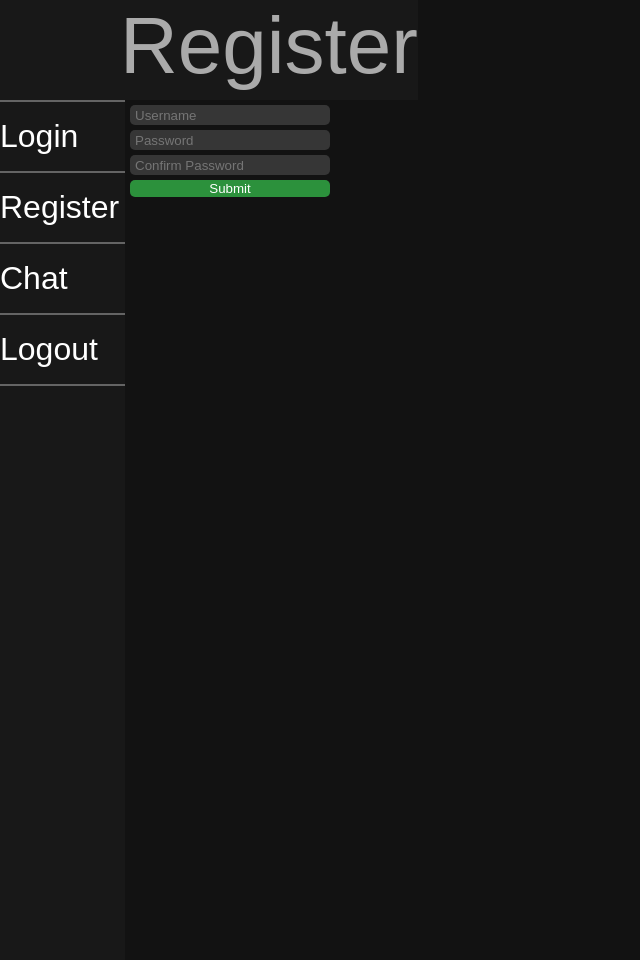
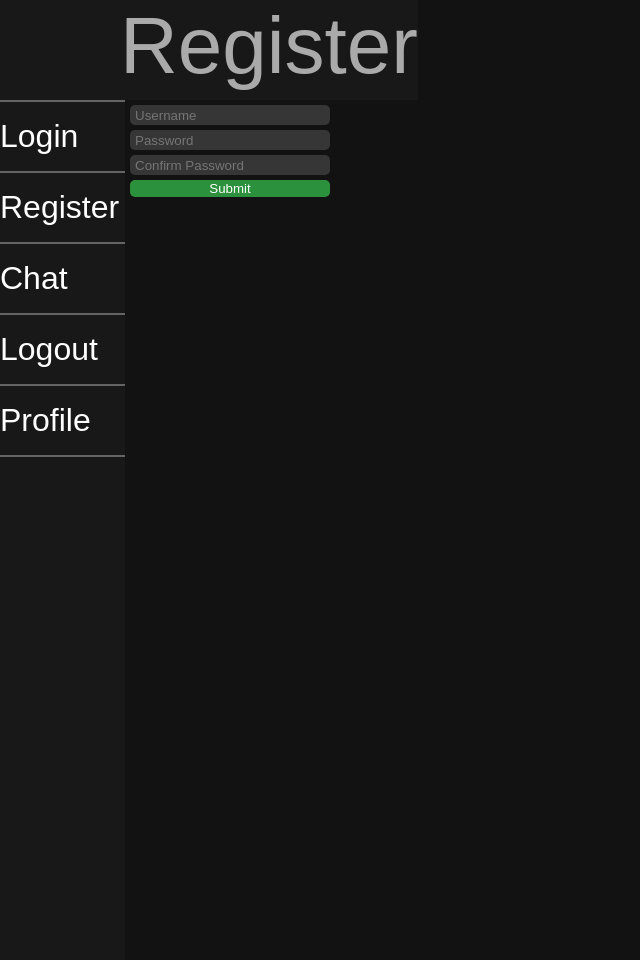
Before and after one commit to H-Stut/Chat-App, a Flask app: page /register in a window 1280 px wide. Shown: the whole page, without its empty margins (0-640 px from the left). Run offline with Flask 2, Linux system fonts and the light colour scheme.

Commit message:
Add files via upload

```diff
--- a/templates/chat.html
+++ b/templates/chat.html
@@ -36,6 +36,8 @@
     <div class="sepLine"></div>
     <p><a href="logout">Logout</a></p>
     <div class="sepLine"></div>
+    <p><a href="profile">Profile</a></p>
+    <div class="sepLine"></div>
 </div>
 <div class="IncorrectPass" id="error">
     <p>{{context}}</p>
--- a/templates/login.html
+++ b/templates/login.html
@@ -23,6 +23,8 @@
     <div class="sepLine"></div>
     <p><a href="logout">Logout</a></p>
     <div class="sepLine"></div>
+    <p><a href="profile">Profile</a></p>
+    <div class="sepLine"></div>
 </div>
 <div class="IncorrectPass">
     <p>{{context}}</p>
--- a/templates/message.html
+++ b/templates/message.html
@@ -16,7 +16,6 @@
             </form>
         </div>
         {% if admin %}
-        <div class="rem-wrap">
             <div class="remove-room" id="remove">
                 <form action="" method="POST">
                     <form action="" method="POST">
@@ -25,7 +24,6 @@
                     </form>
                 </form>
             </div>
-        </div>
         {% endif %}
         <div class="alert" id="alert" hidden="true">
             <span class="closebtn" onclick="this.parentElement.style.display='none';">&times;</span>
--- a/templates/register.html
+++ b/templates/register.html
@@ -23,6 +23,8 @@
     <p><a href="chat">Chat</a></p>
     <div class="sepLine"></div>
     <p><a href="logout">Logout</a></p>
+    <div class="sepLine"></div>
+    <p><a href="profile">Profile</a></p>
     <div class="sepLine"></div>
 </div>
 <div class="IncorrectPass">
```
